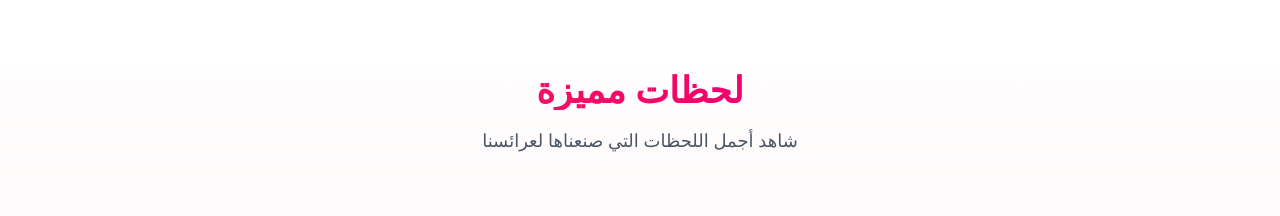
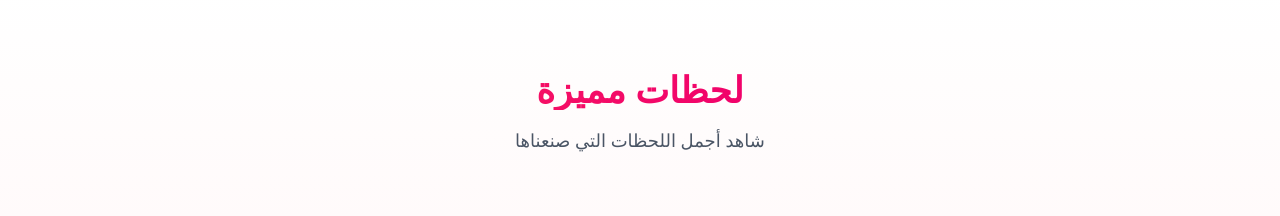
Before and after one commit to ramitaha13/Sobhe, a React (Vite) app: page / in a window 1280 px wide. Shown: the part 1380-1596 px from the top of the page. Built offline with nearby package versions, Linux system fonts and the light colour scheme; no server answers; the database is empty; grey boxes are pictures that could not be loaded.

Commit message:
first commit

```diff
--- a/src/components/weddingPage.jsx
+++ b/src/components/weddingPage.jsx
@@ -236,7 +236,7 @@ const WeddingPage = () => {
               لحظات مميزة
             </h2>
             <p className="mt-4 text-lg text-gray-600">
-              شاهد أجمل اللحظات التي صنعناها لعرائسنا
+              شاهد أجمل اللحظات التي صنعناها
             </p>
           </div>
 
```
